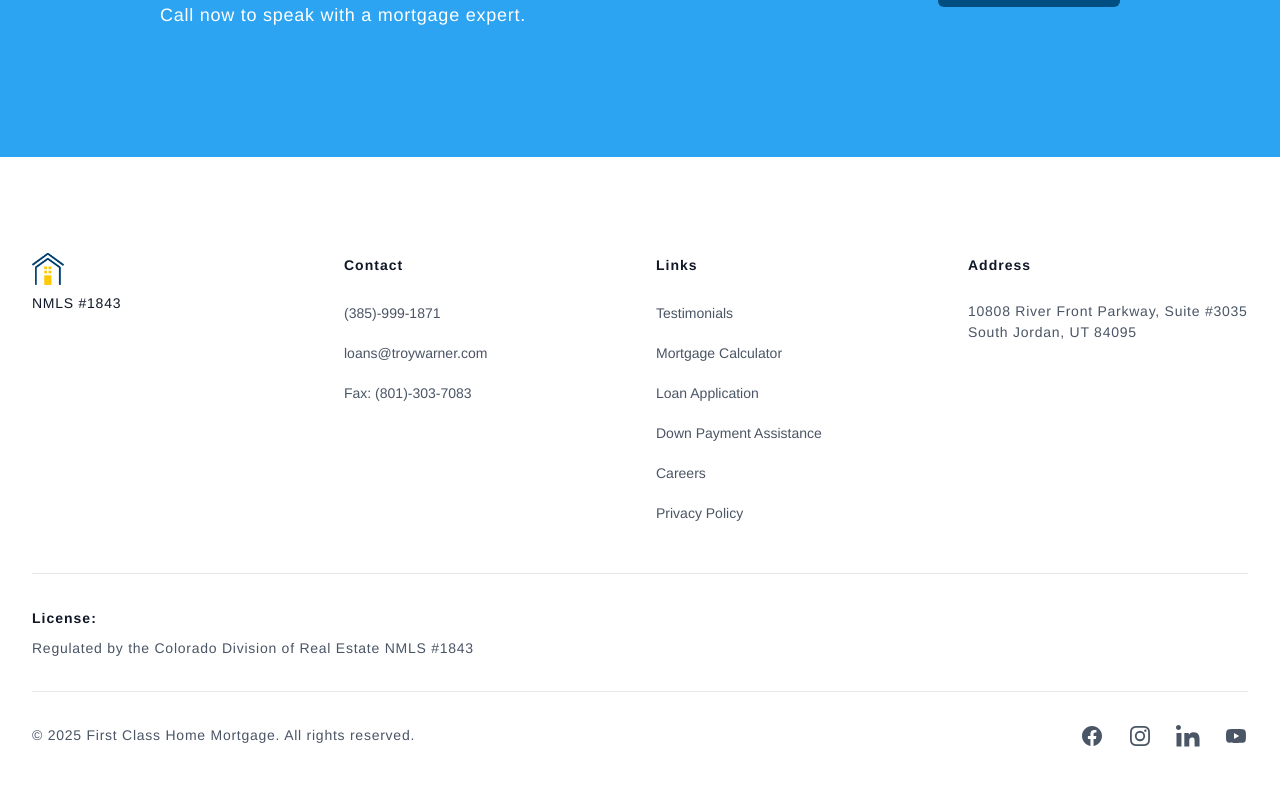
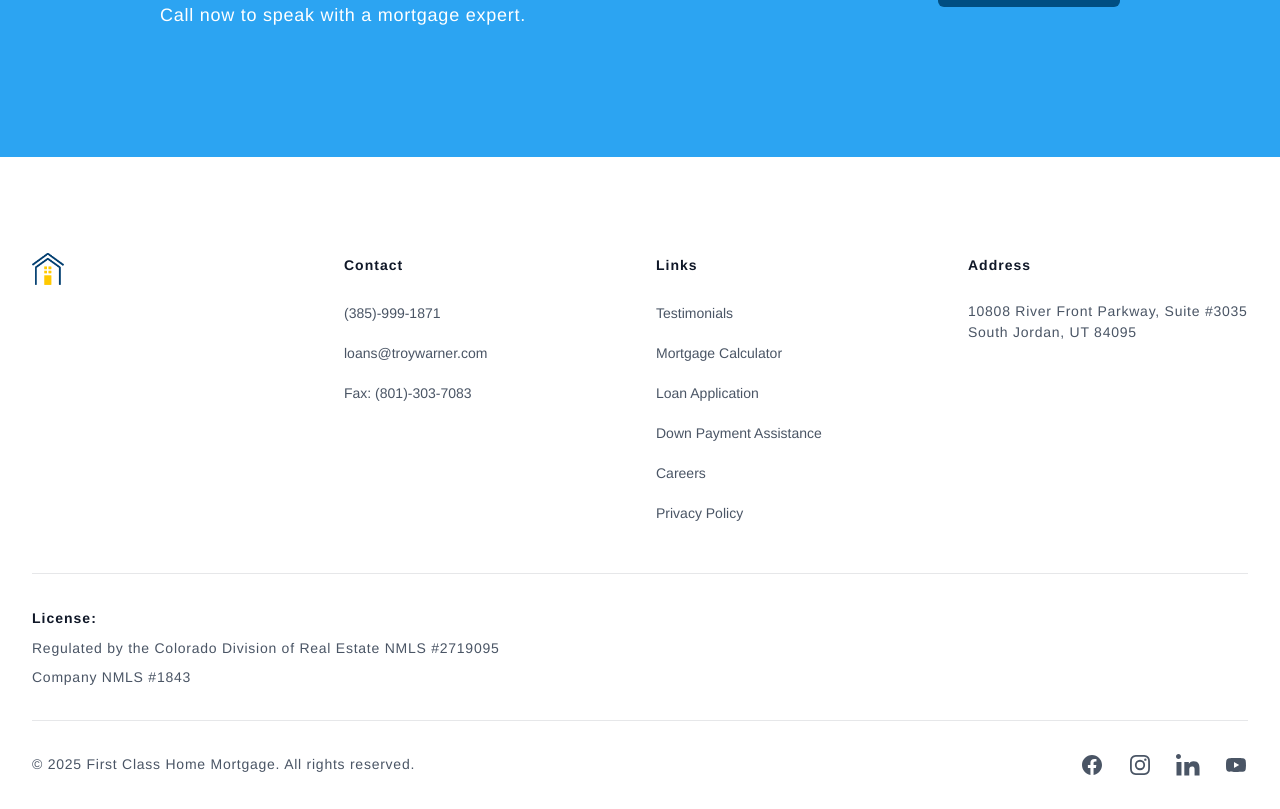
Before and after one commit to MitchellHCrane/1stclassnextjs, a Next.js app: page / in a window 1280 px wide. Shown: the part 2744-3553 px from the top of the page. Before the commit the page ends 3524 px from the top, so only its background shows below. Built offline with nearby package versions, Linux system fonts and the light colour scheme; no server answers.

Commit message:
updates nmls

```diff
--- a/src/app/components/Footer.js
+++ b/src/app/components/Footer.js
@@ -96,17 +96,12 @@ export default function Footer() {
     <footer className="bg-white">
       <div className="mx-auto max-w-7xl px-6 pb-8 pt-16 lg:px-8 lg:pt-24">
         <div className="grid md:grid-cols-4 gap-8 xl:col-span-2">
-          <div className="flex flex-col gap-2">
           <Image
             alt="Company name"
             src="/images/fchmLogoColor.png"
             width={32}
             height={32}
           />
-            <p className="text-sm/6 font-semibold text-gray-900">
-              NMLS #{process.env.NEXT_PUBLIC_NMLS_NUMBER || "1843"}
-            </p>
-          </div>
           <div>
             <h3 className="text-sm/6 font-semibold text-gray-900">Contact</h3>
             <ul role="list" className="mt-6 space-y-4">
@@ -158,7 +153,10 @@ export default function Footer() {
           <div>
             <h3 className="text-sm/6 font-semibold text-gray-900">License:</h3>
             <p className="mt-2 text-sm/6 text-gray-600">
-              Regulated by the Colorado Division of Real Estate NMLS #{process.env.NEXT_PUBLIC_NMLS_NUMBER || '1843'}
+              Regulated by the Colorado Division of Real Estate NMLS #{process.env.NEXT_PUBLIC_BRANCH_NMLS_NUMBER || '2719095'}
+            </p>
+            <p className="mt-2 text-sm/6 text-gray-600">
+              Company NMLS #{process.env.NEXT_PUBLIC_NMLS_NUMBER || '1843'}
             </p>
           </div>
         </div>
```
Lines whose indentation alone changed are shown as unchanged.
